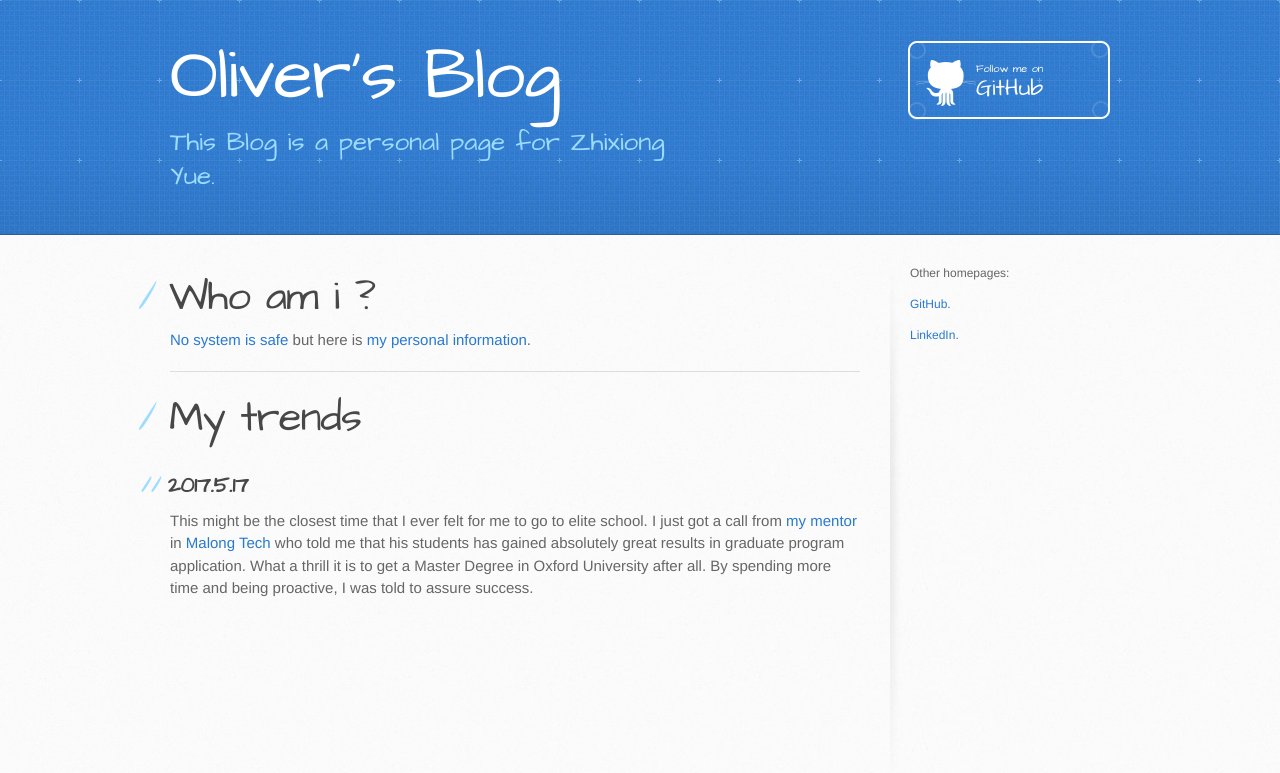
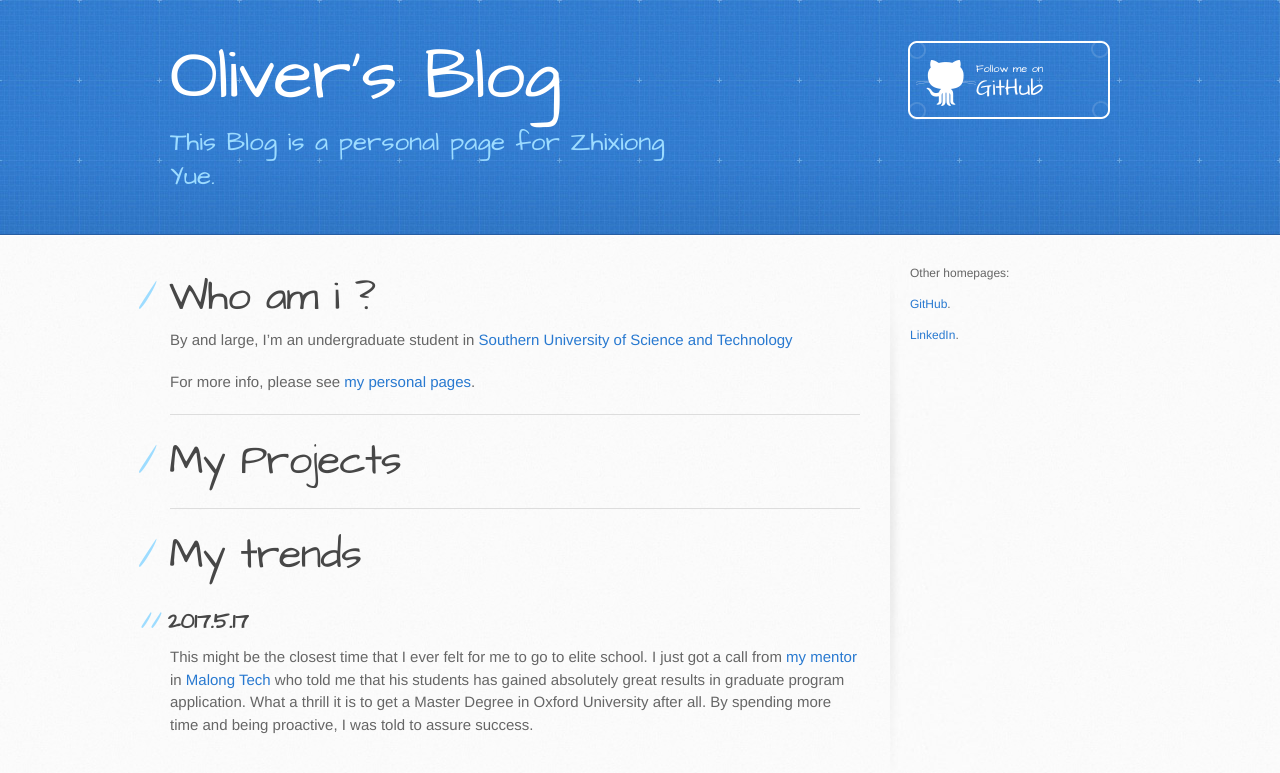
Before and after one commit to yuezhixiong/yuezhixiong.github.io, a Jekyll site: the page built from index.md, in a window 1280 px wide. Shown: the top 773 px of the page. Built offline with Jekyll 4.4.1, drawn with Linux system fonts in a browser that asks for light colours; our own code applies the rules of GitHub Pages for plain Markdown files.

```diff
--- a/_layouts/default.html
+++ b/_layouts/default.html
@@ -26,7 +26,7 @@
           <a href="{{ site.github.repository_url }}" class="button"><small>View project on</small> GitHub</a>
         {% endif %}
         {% if site.github.is_user_page %}
-          <a href="{{ site.github.repository_url }}" class="button"><small>Follow me on</small> GitHub</a>
+          <a href="https://github.com/Oliver-Q" class="button"><small>Follow me on</small> GitHub</a>
         {% endif %}
       </div>
     </header>
--- a/index.md
+++ b/index.md
@@ -4,10 +4,17 @@
 
 ---
 # [](#header-1)Who am i ?
-[No system is safe](http://www.imdb.com/title/tt3042408/) but here is [my personal information](./personal-page).
+By and large, I'm an undergraduate student in [Southern University of Science and Technology](http://www.sustc.edu.cn/)
+
+For more info, please see [my personal pages](./personal-page).
 
 
 * * *
+
+# [](#header-1)My Projects
+
+* * *
+
 # [](#header-1)My trends
 
 ## [](#header-2)2017.5.17
```
Also changed, not shown: other parts of _layouts/default.html (+1 -1 lines).
